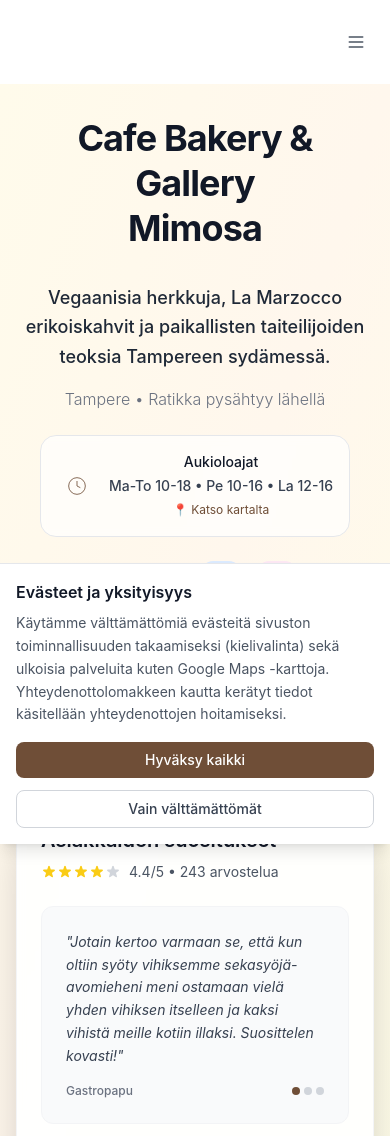
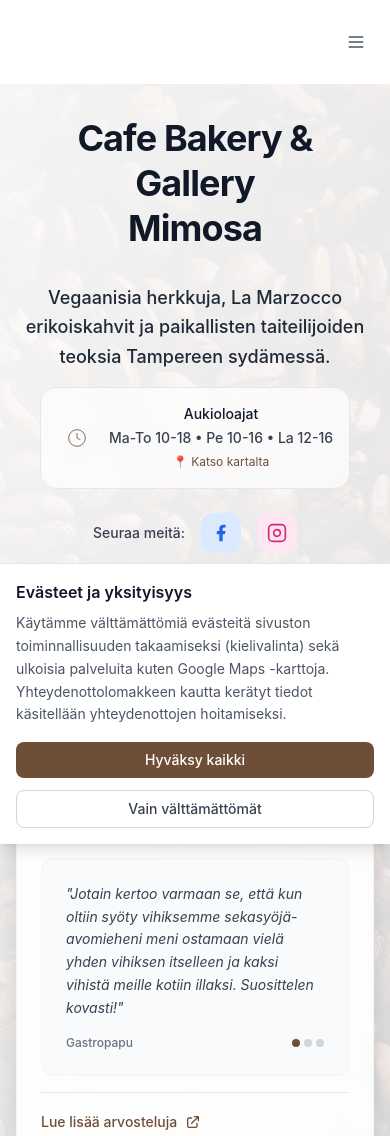
Before and after one commit to TeemuSo/cafebakerymimosa-website, a website: page src/index.html in a window 390 px wide. Shown: the top 1136 px of the page. Drawn offline with nearby package versions, Linux system fonts and the light colour scheme.

Commit message:
Mobile updates

```diff
--- a/src/index.html
+++ b/src/index.html
@@ -229,9 +229,12 @@
     </header>
 
     <!-- Hero Section -->
-    <section id="home" class="relative bg-gradient-to-br from-amber-50 via-orange-50 to-yellow-50 md:bg-neutral-50 min-h-screen flex items-center overflow-hidden">
-      <!-- Coffee beans background - hidden on mobile -->
-      <div class="hidden md:block absolute inset-0 opacity-80 bg-center bg-cover bg-no-repeat" style="background-image: url('beans.avif');"></div>
+    <section id="home" class="relative bg-neutral-50 min-h-screen flex items-center overflow-hidden">
+      <!-- Coffee beans background with gradient overlay -->
+      <div class="absolute inset-0 opacity-80 bg-center bg-cover bg-no-repeat" style="background-image: url('beans.avif');"></div>
+      <!-- Mobile gradient overlay -->
+      <div class="md:hidden absolute inset-0 bg-gradient-to-br from-white/95 via-white/90 to-white/85"></div>
+      <!-- Desktop gradient overlay -->
       <div class="hidden md:block absolute inset-0 bg-gradient-to-r from-white via-white/95 to-white/70"></div>
 
       <div class="relative max-w-7xl mx-auto px-4 py-8 z-10">
@@ -252,7 +255,7 @@
               <p class="hero-subtitle text-lg md:text-xl text-gray-800 md:text-gray-600 mb-4 font-medium md:font-light leading-relaxed" data-fi="Vegaanisia herkkuja, La Marzocco erikoiskahvit ja paikallisten taiteilijoiden teoksia Tampereen sydämessä." data-en="Vegan treats, La Marzocco specialty coffee, and local artists' works in the heart of Tampere.">
                 Vegaanisia herkkuja, La Marzocco erikoiskahvit ja paikallisten taiteilijoiden teoksia Tampereen sydämessä.
               </p>
-              <p class="hero-description text-gray-500 font-light mb-6" data-fi="Tampere • Ratikka pysähtyy lähellä" data-en="Tampere • Tram stops nearby">
+              <p class="hero-description hidden md:block text-gray-500 font-light mb-6" data-fi="Tampere • Ratikka pysähtyy lähellä" data-en="Tampere • Tram stops nearby">
                 Tampere • Ratikka pysähtyy lähellä
               </p>
 
```
